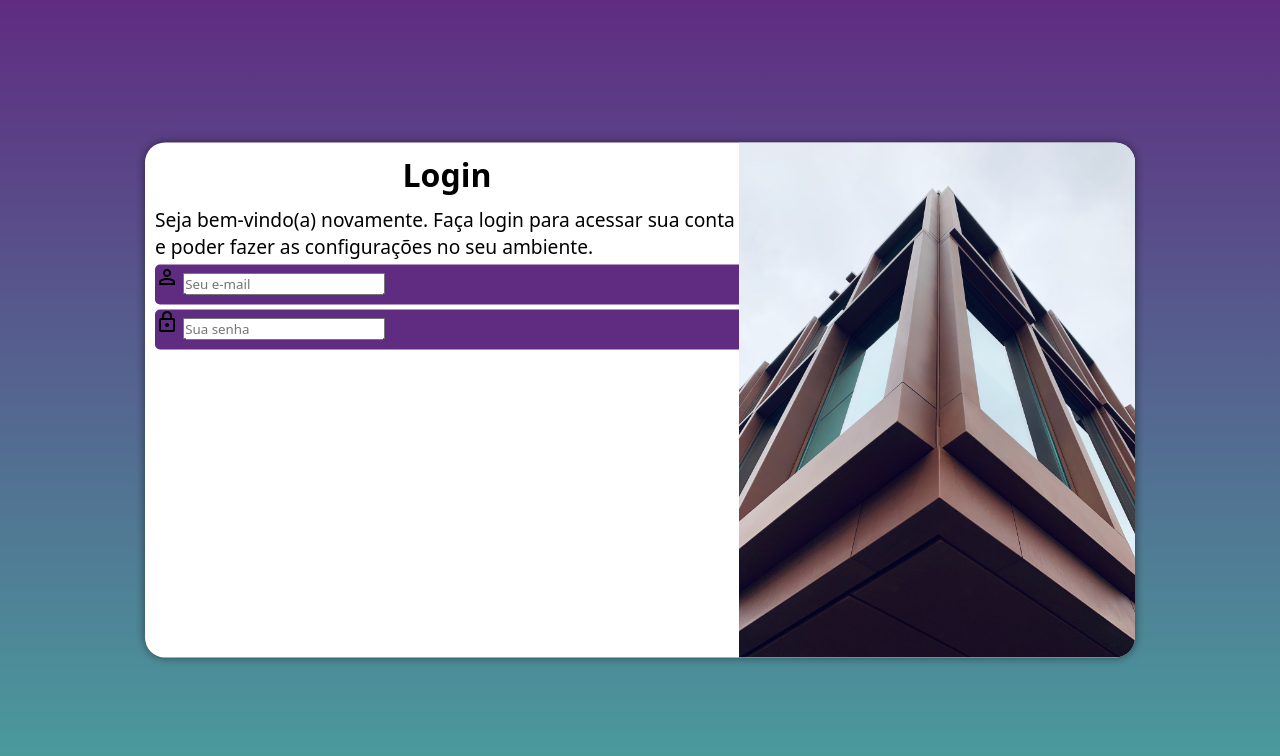
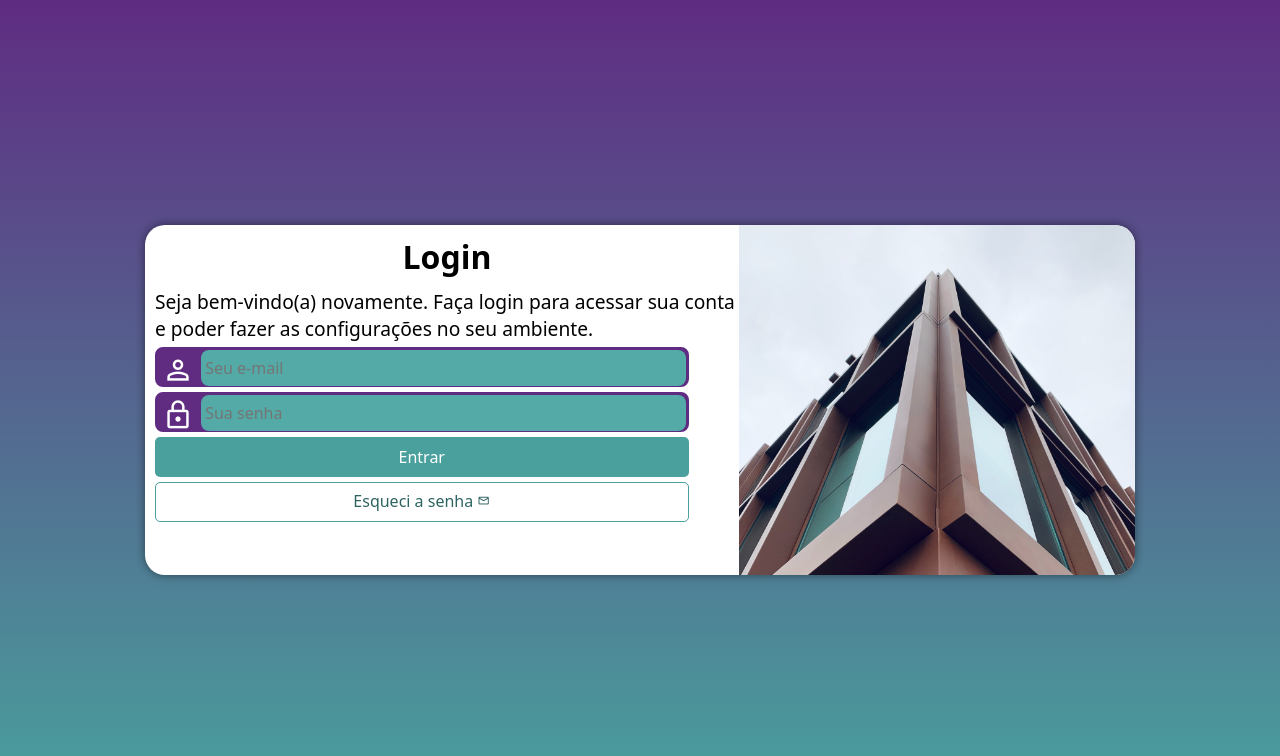
Before and after one commit to felipesr01/html-css, a plain HTML site: page desafios/16/index.html in a window 1280 px wide. Drawn offline with nearby package versions, Linux system fonts and the light colour scheme.

Commit message:
fim do projeto teste

```diff
--- a/desafios/16/estilos/media-queries.css
+++ b/desafios/16/estilos/media-queries.css
@@ -15,6 +15,7 @@
 
     section#log {
         width: 80vw;
+        height: 280px;
     }
     section#log > div#img{
         float: left;
@@ -57,7 +58,8 @@
     }
 
     section#log {
-        width: 990px
+        width: 990px;
+        height: 350px;
     }
 
     section#log > div#img {
@@ -86,7 +88,45 @@
     }
 
     section#log {
-        width: 990px
+        width: 990px;
+        height: 350px;
+    }
+
+    form > div.campo {
+        background-color: #5f2c82;
+        border: 2px solid #5f2c82;
+        display: block;
+        width: 55%;
+        height: 40px;
+        border-radius: 8px;
+        margin: 5px 0px;
+    }
+
+    form > input[type=submit] {
+        display: block;
+        font-size: 1em;
+        width: 55%;
+        height: 40px;
+        margin-top: 5px;
+        background-color: #49a09d;
+        color: white;
+        border: none;
+        border-radius: 5px;
+    }
+
+    form > a.botao {
+        display: block;
+        text-align: center;
+        font-size: 1em;
+        width: 55%;
+        height: 40px;
+        margin-top: 5px;
+        padding-top: 7px;
+        background-color: white;
+        color: #2d6462;
+        border: 1px solid #49a09d;
+        border-radius: 5px;
+        text-decoration: none;
     }
 
     section#log > div#img {
--- a/desafios/16/estilos/style.css
+++ b/desafios/16/estilos/style.css
@@ -29,7 +29,6 @@ section#log {
     position: absolute;
     top: 50%;
     left: 50%;
-    transform: translate(-50%, -50%);
     overflow: hidden;
 
     background-color: white;
@@ -38,6 +37,7 @@ section#log {
     border-radius: 20px;
     box-shadow: 0px 0px 10px rgba(0, 0, 0, 0.479);
 
+    transform: translate(-50%, -50%);
     transition: width 0.3s, height 0.3s;
     transition-timing-function: ease;
 }
@@ -65,15 +65,38 @@ section#log > div#form > p {
 
 form > div.campo {
     background-color: #5f2c82;
+    border: 2px solid #5f2c82;
     display: block;
     width: 100%;
     height: 40px;
-    border-radius: 5px;
+    border-radius: 8px;
     margin: 5px 0px;
 }
 
 div.campo > label {
     display: none;
+}
+
+div.campo > span {
+    color: white;
+    font-size: 2em;
+    width: 40px;
+    padding: 5px;
+}
+
+div.campo > input {
+    background-color: #53aaa7;
+    font-size: 1em;
+    width: calc(100% - 45px);
+    height: 100%;
+    border: 0px;
+    border-radius: 8px;
+    padding: 4px;
+    transform: translateY(-12px);
+}
+
+div.campo >input:focus-within {
+    background-color: white;
 }
 
 form > input[type=submit] {
```
